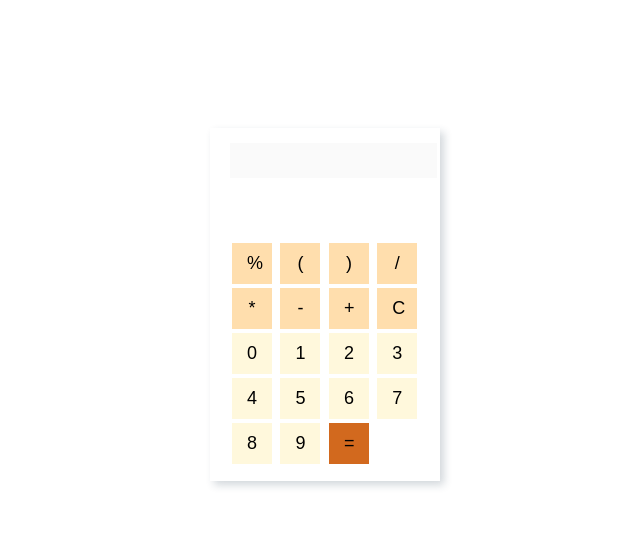
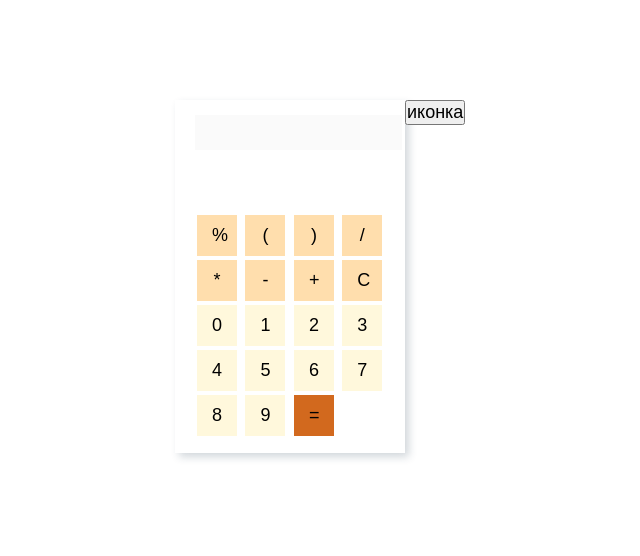
Before and after one commit to gagarka51/pet-calculator, a plain HTML site: page index.html in a window 1280 px wide. Shown: the whole page, without its empty margins (315-955 px from the left). Drawn offline with Linux system fonts and the light colour scheme; a web font is replaced by a local one.

Commit message:
edit html structure

```diff
--- a/assets/css/style.css
+++ b/assets/css/style.css
@@ -6,9 +6,16 @@
 button {
 	font-size: 18px;
 }
+.container {
+	max-width: 500px;
+	margin: 0 auto;
+}
+.block-1 {
+	display: flex;
+	padding: 100px;
+}
 .calculator-block {
 	width: 200px;
-	margin: 10% auto;
 	padding: 15px 10px 15px 20px;
 	background-color: #FFFFFF;
 	box-shadow: 4px 4px 8px 0px rgba(34, 60, 80, 0.2);
--- a/index.html
+++ b/index.html
@@ -17,6 +17,7 @@
 	</header>
 	<main>
 		<div class="container">
+			<div class="block-1">
 				<div class="calculator-block">
 					<input type="text" name="show-enter" class="calculator-display-show" id="old-display" disabled>
 					<input type="text" name="enter" class="calculator-display" id="display">
@@ -42,6 +43,10 @@
 						<button name="btn-eq" value="=" class="btn-func equal">=</button>
 					</div>
 				</div>
+				<div class="btn-theme">
+					<button name="" value="" class="">иконка</button>
+				</div>
+			</div>
 		</div>
 	</main>
 	<footer>
```
Lines whose indentation alone changed are shown as unchanged.
